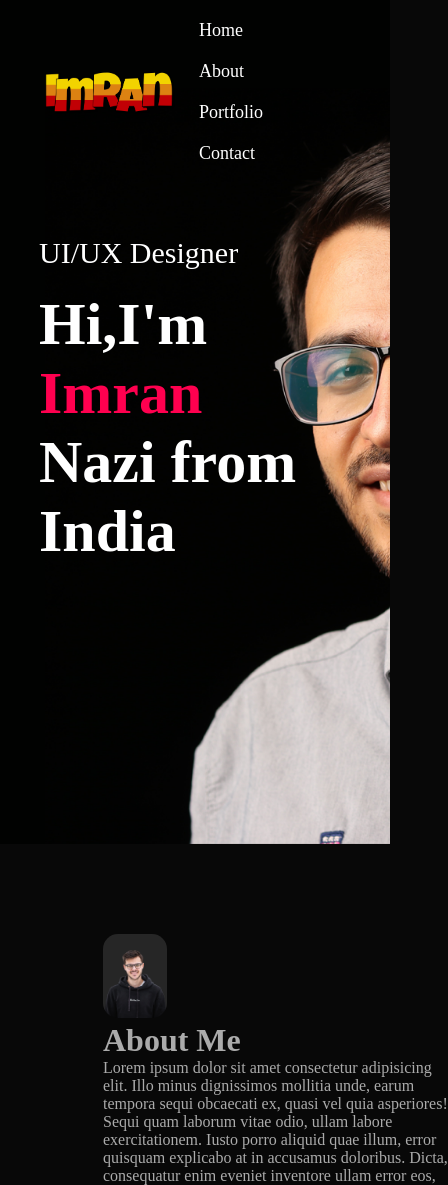
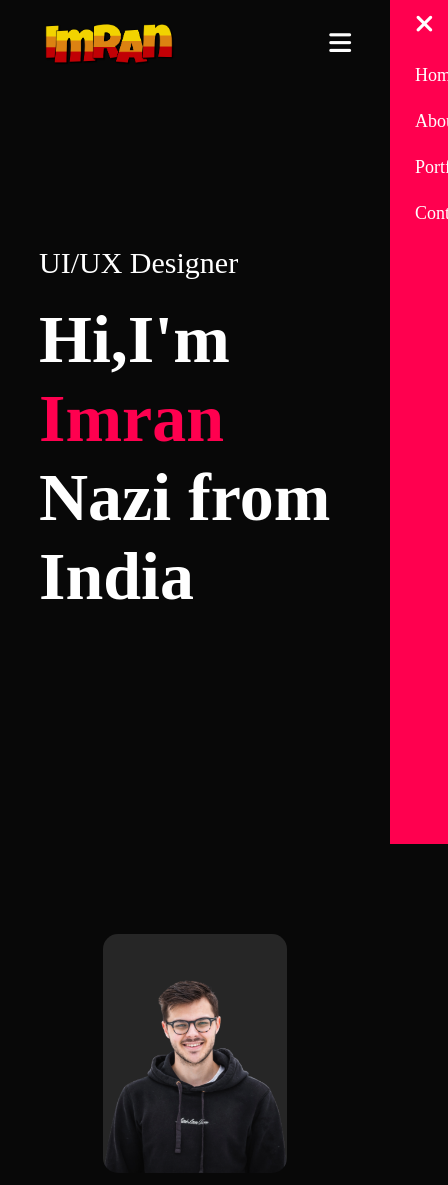
Before and after one commit to ImranNazi/My-Portfolio, a plain HTML site: page index.html in a window 390 px wide. Shown: the top 1185 px of the page, 448 px wide, since content can reach past the window. Drawn offline with nearby package versions, Linux system fonts and the light colour scheme.

Commit message:
updated just now

```diff
--- a/index.html
+++ b/index.html
@@ -22,14 +22,16 @@
       <div class="container">
         <nav>
           <img src="images/logo.png" class="logo" alt="" />
-          <ul>
+          <ul id="sidemenu">
             <li>
               <a href="#">Home</a>
             </li>
             <li><a href="#">About</a></li>
             <li><a href="#">Portfolio</a></li>
             <li><a href="#">Contact</a></li>
+            <i class="fa-solid fa-xmark" onclick="closemenu()"></i>
           </ul>
+          <i class="fa-solid fa-bars" onclick="openmenu()"></i>
         </nav>
         <div class="header-text">
           <p>UI/UX Designer</p>
--- a/script.js
+++ b/script.js
@@ -10,3 +10,11 @@ function opentab(tabname) {
   event.currentTarget.classList.add("active-link"); //fix this..
   document.getElementById(tabname).classList.add("active-tab");
 }
+//menu opening and closing................
+let sidemenu = document.getElementById("sidemenu");
+function openmenu() {
+  sidemenu.style.right = "0";
+}
+function closemenu() {
+  sidemenu.style.right = "-200px";
+}
--- a/style.css
+++ b/style.css
@@ -297,3 +297,73 @@ form .btn2 {
   font-weight: 300;
   margin-top: 20px;
 }
+nav .fa-solid {
+  display: none;
+}
+/*css for small screen!!*/
+@media only screen and (max-width: 600px) {
+  #header {
+    background-image: none;
+  }
+
+  .header-text {
+    margin-top: 20vh;
+  }
+  nav .fa-solid {
+    display: block;
+    font-size: 25px;
+  }
+  nav ul {
+    background: #ff004f;
+    position: fixed;
+    top: 0;
+    right: 0;
+    width: 200px;
+    height: 100vh;
+    padding: top 50px;
+  }
+  nav ul li {
+    display: block;
+    margin: 25px;
+  }
+  /*fix this*/
+  .header-text h1 {
+    font-size: 68px;
+  }
+  nav ul .fa-solid {
+    position: absolute;
+    top: 12px;
+    left: 25px;
+    cursor: pointer;
+  }
+  nav ul {
+    padding-top: 40px;
+    right: -200px;
+    z-index: 2;
+    transition: right 0.5s;
+  }
+  .sub-title {
+    font: size 2000px;
+  }
+  .about-col-1,
+  .about-col-2 {
+    flex-basis: 100%;
+  }
+  .about-col-1 {
+    margin-bottom: 30px;
+  }
+  .about-col-2 {
+    font-size: 14px;
+  }
+  .tab-links {
+    font-size: 16px;
+    margin-right: 20px;
+  }
+  .contact-left,
+  .contact-right {
+    flex-basis: 100%;
+  }
+  .copyright {
+    font-size: 14px;
+  }
+}
```
